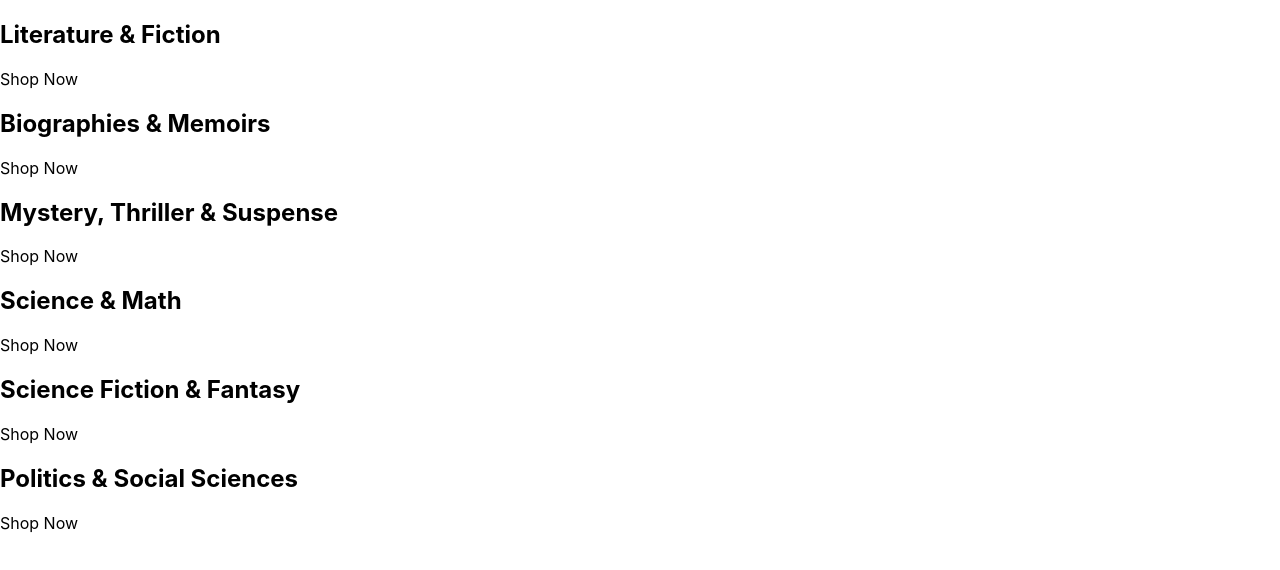
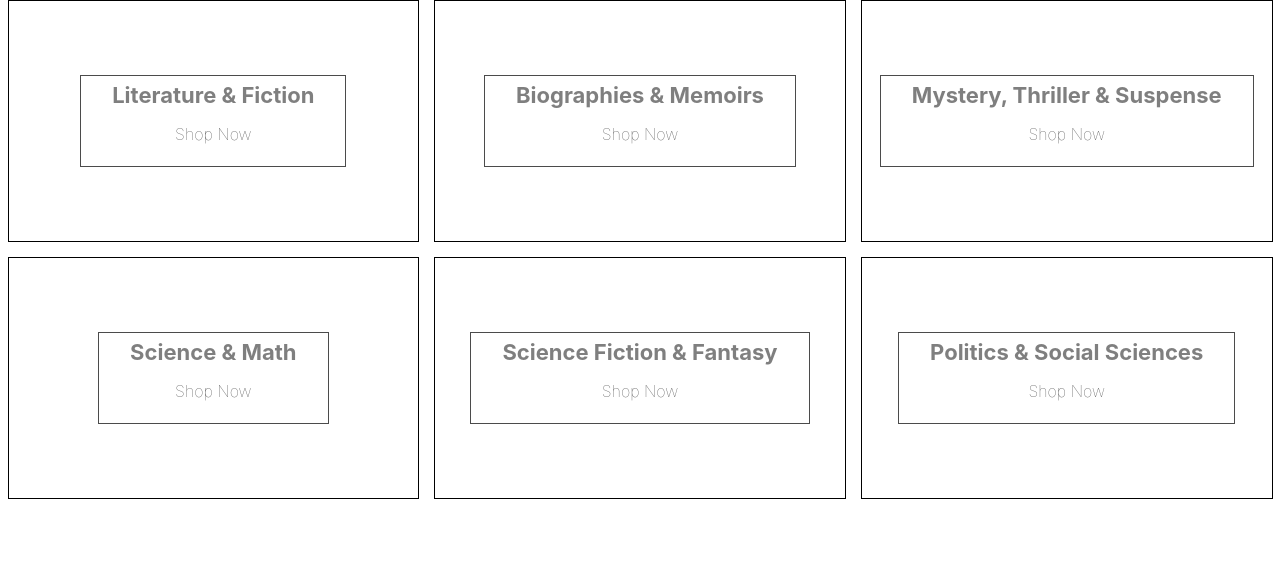
Before and after one commit to Pily01/E-commerce-App, a React (Create React App) app in the folder book-store/: page / in a window 1280 px wide. Shown: the top 570 px of the page. Built offline with nearby package versions, Linux system fonts and the light colour scheme.

Commit message:
feat: add styles to categories

```diff
--- a/book-store/src/App.js
+++ b/book-store/src/App.js
@@ -1,3 +1,4 @@
+import './categories.styles.scss'
 
 const App = () => {
 
@@ -34,7 +35,7 @@
         return (
           <div className="category-container" key={category.id}>
             <div className="background-image"/>
-            <div className="category-container">
+            <div className="category-body-container">
               <h2>{category.title}</h2>
               <p>Shop Now</p>
             </div>
--- /dev/null
+++ b/book-store/src/categories.styles.scss
@@ -0,0 +1,75 @@
+.categories-container {
+    width: 100%;
+    display: flex;
+    flex-wrap: wrap;
+    justify-content: space-between;
+  }
+
+  .category-container {
+    min-width: 30%;
+    height: 240px;
+    flex: 1 1 auto;
+    display: flex;
+    align-items: center;
+    justify-content: center;
+    border: 1px solid black;
+    margin: 0 7.5px 15px;
+    overflow: hidden;
+
+    &:hover {
+      cursor: pointer;
+
+      & .background-image {
+        transform: scale(1.1);
+        transition: transform 6s cubic-bezier(0.25, 0.45, 0.45, 0.95);
+      }
+
+      & .category-body-container {
+        opacity: 0.9;
+      }
+    }
+
+    &.large {
+      height: 380px;
+    }
+
+    &:first-child {
+      margin-right: 7.5px;
+    }
+
+    &:last-child {
+      margin-left: 7.5px;
+    }
+
+    .background-image {
+      width: 100%;
+      height: 100%;
+      background-size: cover;
+      background-position: center;
+    }
+
+    .category-body-container {
+      height: 90px;
+      padding: 0 25px;
+      display: flex;
+      flex-direction: column;
+      align-items: center;
+      justify-content: center;
+      border: 1px solid black;
+      background-color: white;
+      opacity: 0.7;
+      position: absolute;
+
+      h2 {
+        font-weight: bold;
+        margin: 0 6px 0;
+        font-size: 22px;
+        color: #4a4a4a;
+      }
+
+      p {
+        font-weight: lighter;
+        font-size: 16px;
+      }
+    }
+  }
```
